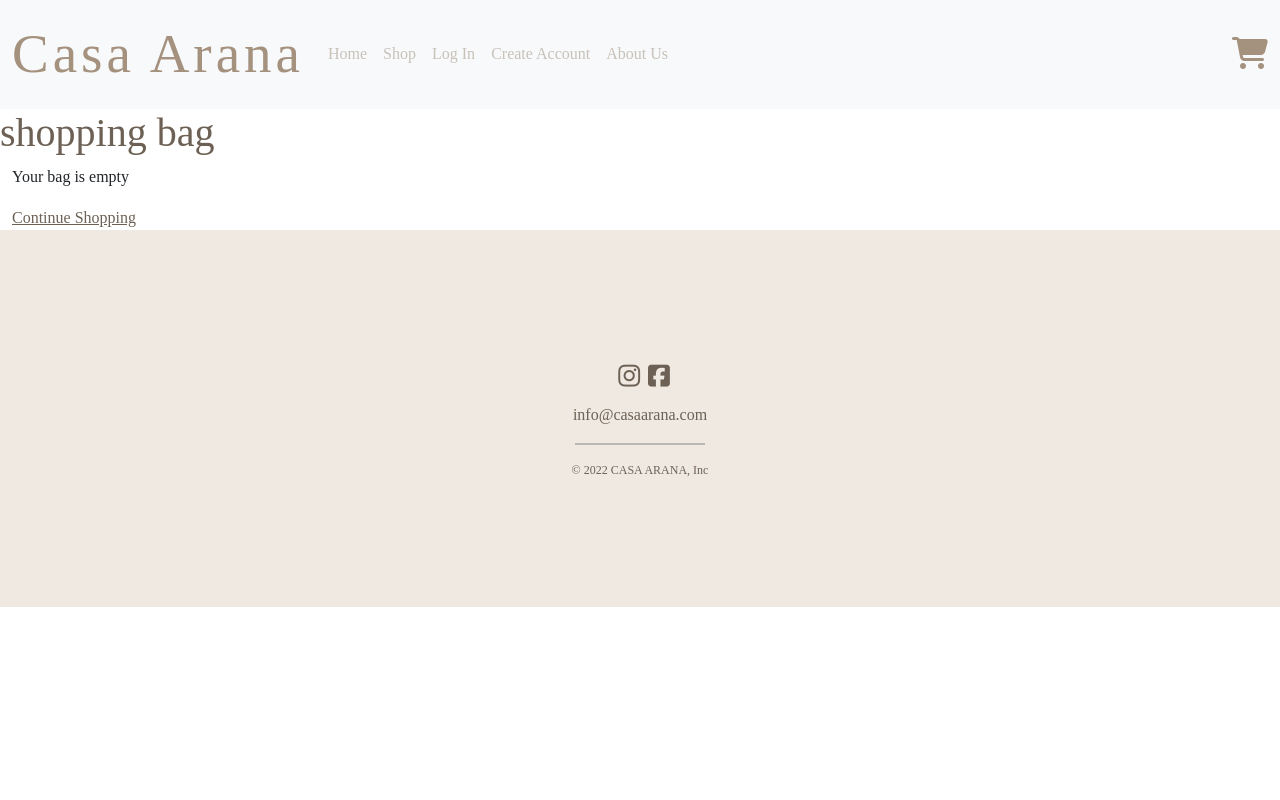
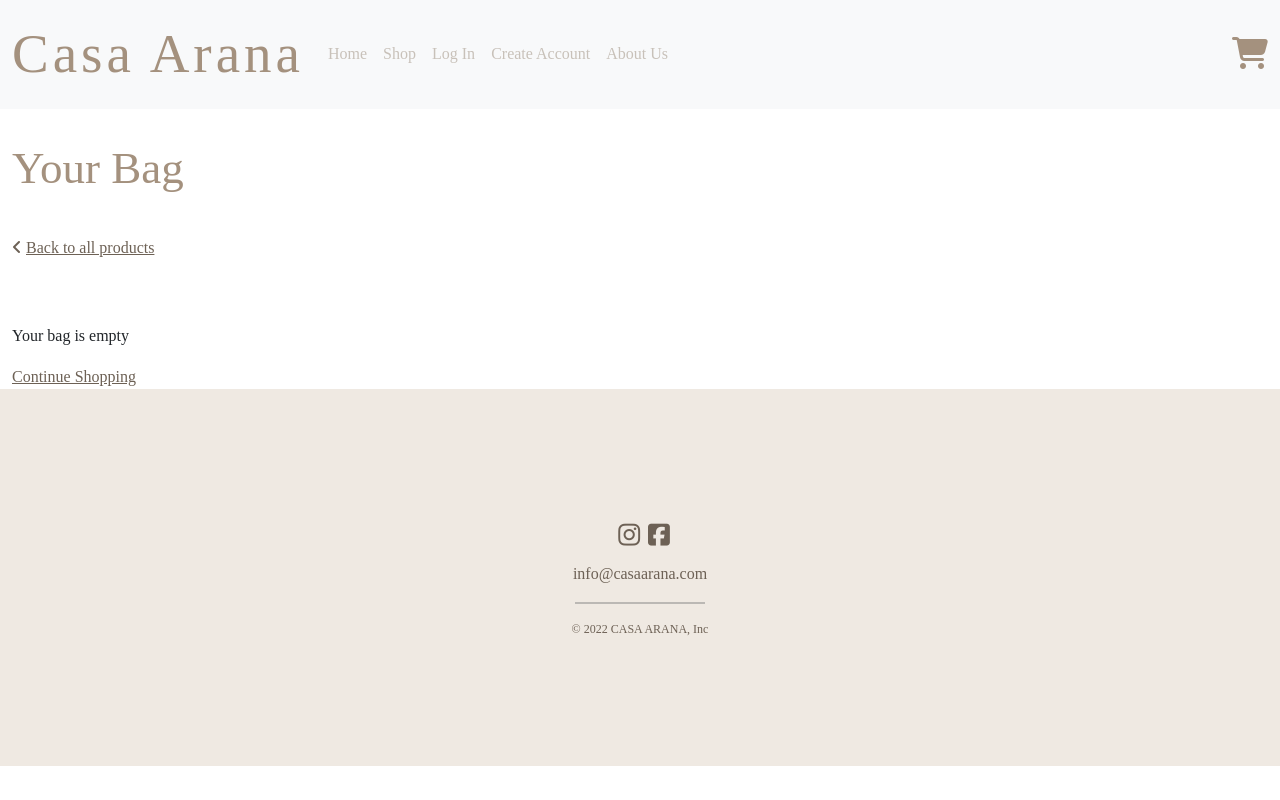
Before and after one commit to Esteph27/casa_arana, a Django app: page /shopping_bag/ in a window 1280 px wide. Run offline with Django 3.2, Linux system fonts and the light colour scheme; some libraries are stand-ins or nearby versions.

Commit message:
started editing css for shopping bag for mofile screens - need to style free delivery delta and bag empty section

```diff
--- a/shopping_bag/templates/shopping_bag/shopping_bag.html
+++ b/shopping_bag/templates/shopping_bag/shopping_bag.html
@@ -5,7 +5,17 @@
 {% block content %}
 
 <!-- header -->
-<h1>shopping bag</h1>
+<div class="container-fluid bag-header-container">
+    <div class="row">
+        <div class="col-12">
+            <h1>Your Bag</h1>
+        </div>
+        <div class="col-12 back-to-all-product-link">
+            <a href="{% url 'products' %}"><i class="fa-solid fa-angle-left mr-1"></i>Back to all products</a>
+        </div>
+    </div>
+</div>
+
 
 <!-- render shopping bag items -->
 <div class="container-fluid">
@@ -81,20 +89,9 @@
                                 {% endif %}
                             </td>
                         </tr>
-                        <tr>
+                        <tr class="mt-5">
                             <td colspan="5" class="text-right">
-                                <a href="{% url 'products' %}" class="btn btn-outline-black rounded-0 btn-lg">
-                                    <span class="icon">
-                                        <i class="fas fa-chevron-left"></i>
-                                    </span>
-                                    <span class="text-uppercase">Keep Shopping</span>
-                                </a>
-                                <a href="" class="btn btn-black rounded-0 btn-lg">
-                                    <span class="text-uppercase">Secure Checkout</span>
-                                    <span class="icon">
-                                        <i class="fas fa-lock"></i>
-                                    </span>
-                                </a>
+                                <a href="" class="btn">Checkout</a>
                             </td>
                         </tr>
                     </table>
--- a/static/css/base.css
+++ b/static/css/base.css
@@ -24,11 +24,6 @@ a {
 
 body {
     background-color: white;
-}
-
-.update-link,
-.remove-item {
-    cursor: pointer;
 }
 
 /* ------------------------------------------ nav bar */
--- /dev/null
+++ b/static/css/shopping_bag.css
@@ -0,0 +1,71 @@
+/* google font */
+@import url('https://fonts.googleapis.com/css2?family=Lato:ital,wght@0,300;0,400;1,100;1,300;1,400&family=Libre+Bodoni&display=swap');
+
+
+* {
+	margin: 0;
+	padding: 0;
+}
+
+h1, h2, h3, h5 {
+    font-family: 'Libre Bondi', serif;
+    text-transform: unset;
+    font-weight: 300;
+    color: #6D6155;
+}
+
+
+/* links */
+.update-link,
+.remove-item {
+    cursor: pointer;
+}
+
+.remove-item :hover {
+    text-decoration: underline;
+}
+
+.update-link :hover {
+    text-decoration: underline;
+}
+
+/* header */
+
+.bag-header-container {
+    margin-top: 2rem;
+    margin-bottom: 4rem;
+}
+
+.bag-header-container h1 {
+    font-size: 45px;
+    color: #A4917E;
+}
+
+/* form */
+
+.tabel-responsive {
+    margin-bottom: 5rem;
+}
+
+.table {
+    font-family: 'Libre Bondi', serif;
+}
+
+.table .form-control {
+    border: none;
+    padding: none;
+    text-align: center;
+}
+
+
+.input-group-prepend-bag .btn {
+    padding: 0;
+    background-color: transparent;
+    font-size: 15px;
+}
+
+.input-group-append-bag .btn {
+    padding: 0;
+    background-color: transparent;
+    font-size: 15px;
+}
--- a/templates/base.html
+++ b/templates/base.html
@@ -27,6 +27,7 @@
     {% block extra_css%}
       <link rel="stylesheet" href="{% static 'css/products.css' %}">
       <link rel="stylesheet" href="{% static 'css/accounts.css' %}">
+      <link rel="stylesheet" href="{% static 'css/shopping_bag.css' %}">
     {% endblock %}
 
     {% block corejs %}
```
Also changed, not shown: other parts of shopping_bag/templates/shopping_bag/shopping_bag.html (+22 -24 lines), db.sqlite3.
